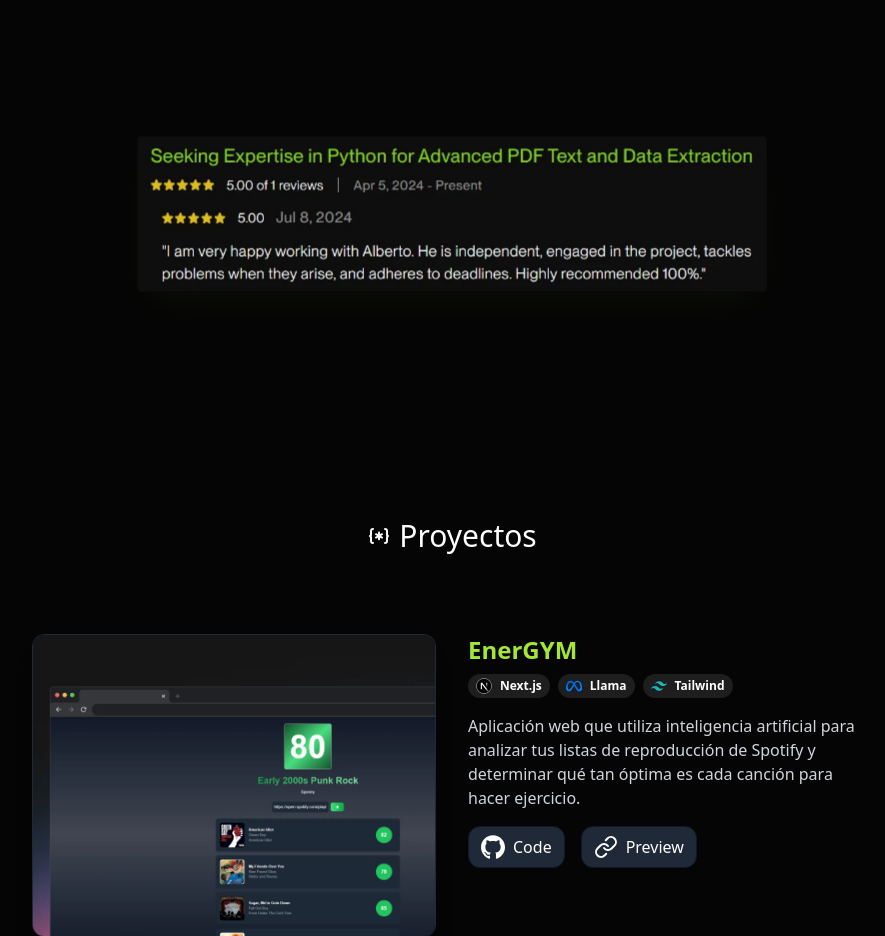
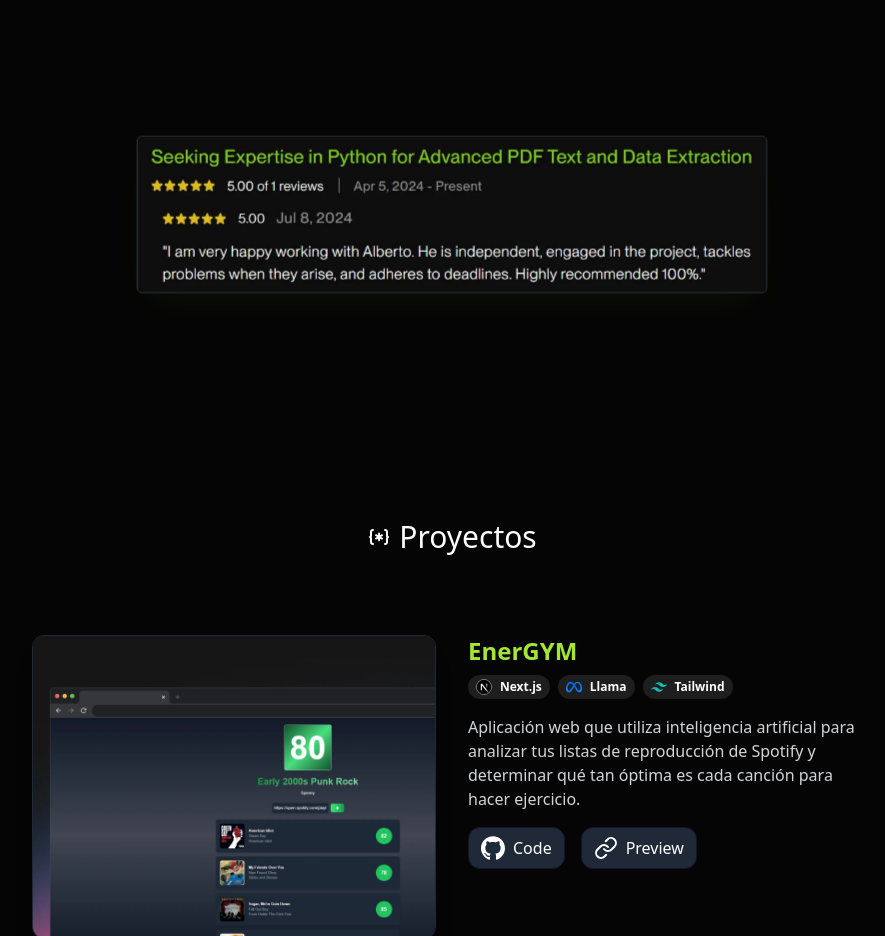
Before and after one commit to MonforteGG/portfolio, an Astro site: page / in a window 1280 px wide. Shown: the part 1360-2296 px from the top of the page, without its empty margins (188-1073 px from the left). Built offline with nearby package versions, Linux system fonts and the light colour scheme; Astro itself is replaced by a stand-in of ours; a script that the page names is missing.

Commit message:
Review img border

```diff
--- a/src/components/Reviews.astro
+++ b/src/components/Reviews.astro
@@ -14,7 +14,7 @@ const REVIEWS = [
 {
     REVIEWS.map(({ title, image }) => (
         <article class="flex gap-10 py-10">
-            <img class="rounded-md shadow-2xl shadow-lime-400/5 lg:scale-75 lg:hover:scale-90 transition  " loading="lazy" src={image} alt={`Captura de la valoración de ${title}`} />
+            <img class="rounded-md border border-gray-600 shadow-2xl shadow-lime-400/5 lg:scale-75 lg:hover:scale-90 transition  " loading="lazy" src={image} alt={`Captura de la valoración de ${title}`} />
         </article>
     ))
 }
```
